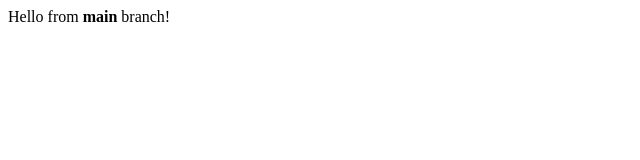
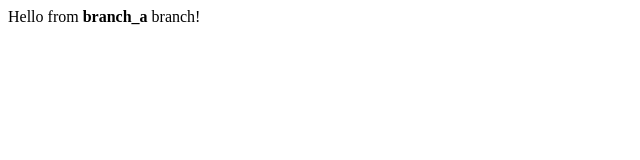
Before and after one commit to StrixROX/vercelTest, a plain HTML site: page index.html in a window 1280 px wide. Shown: the full height of the page, 0-640 px from the left. Drawn offline with Linux system fonts and the light colour scheme.

Commit message:
Update index.html

```diff
--- a/index.html
+++ b/index.html
@@ -1,5 +1,5 @@
 <html>
   <body>
-    Hello from <b>main</b> branch!
+    Hello from <b>branch_a</b> branch!
   </body>
 </html>
```
